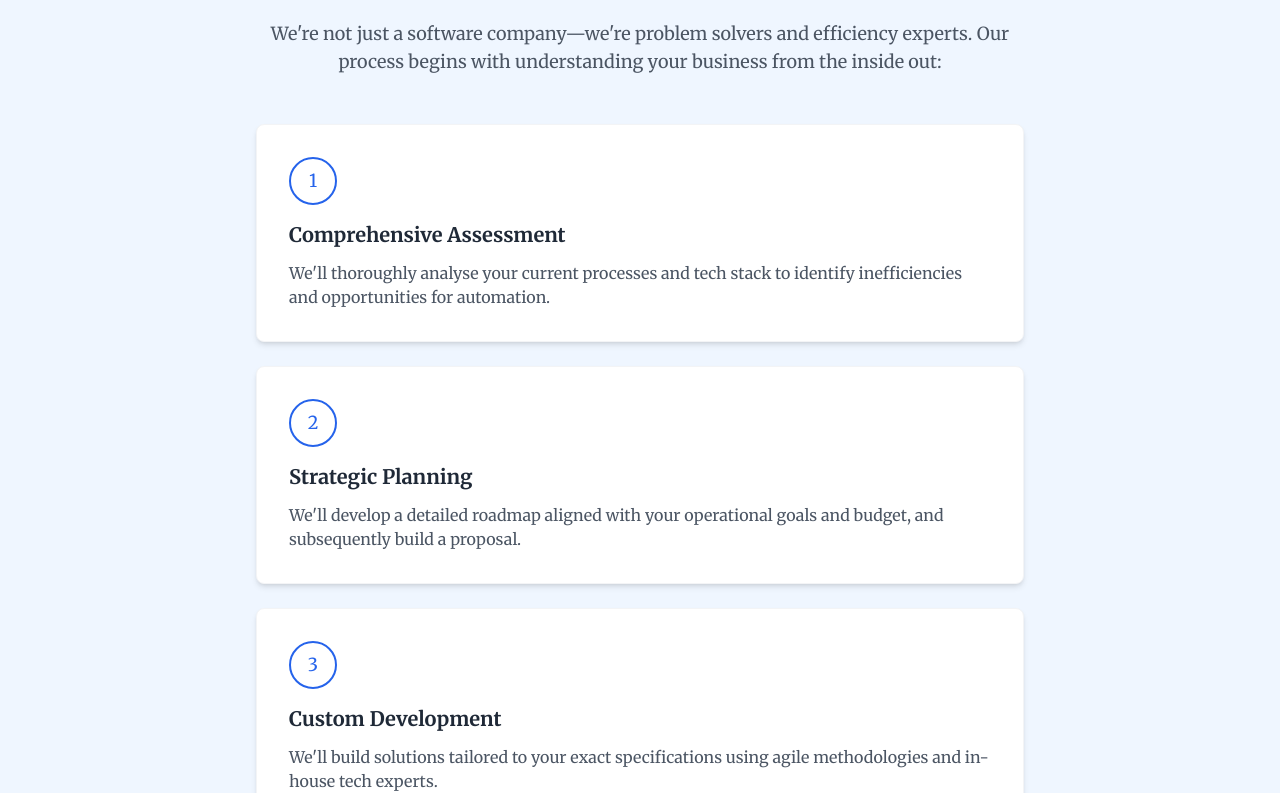
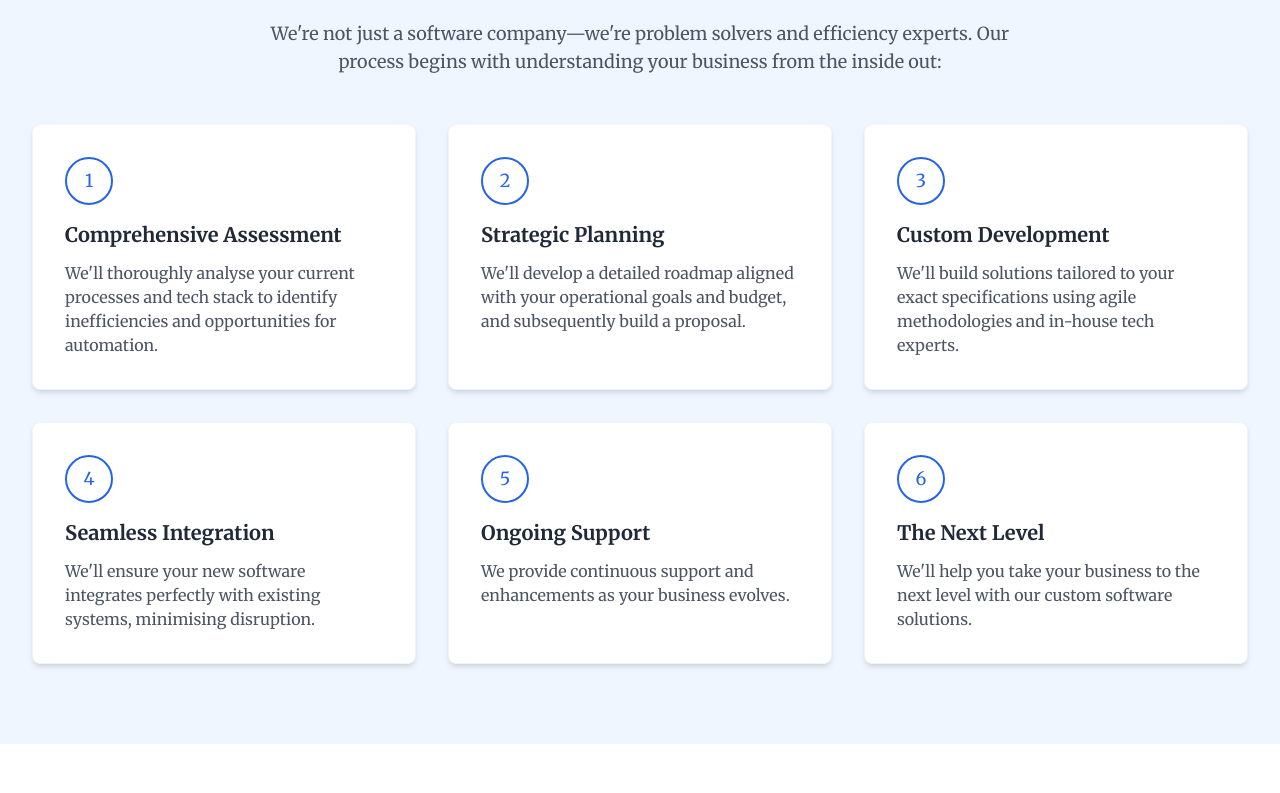
Before and after one commit to gerry004/dubsof, a Next.js app: page / in a window 1280 px wide. Shown: the part 1949-2742 px from the top of the page. Built offline with nearby package versions, Linux system fonts and the light colour scheme.

Commit message:
refactor

```diff
--- a/src/components/home/OurApproachSection.tsx
+++ b/src/components/home/OurApproachSection.tsx
@@ -1,3 +1,29 @@
+const APPROACH = [
+  {
+    title: 'Comprehensive Assessment',
+    description: "We'll thoroughly analyse your current processes and tech stack to identify inefficiencies and opportunities for automation.",
+  },
+  {
+    title: 'Strategic Planning',
+    description: "We'll develop a detailed roadmap aligned with your operational goals and budget, and subsequently build a proposal.",
+  },
+  {
+    title: 'Custom Development',
+    description: "We'll build solutions tailored to your exact specifications using agile methodologies and in-house tech experts.",
+  },
+  {
+    title: 'Seamless Integration',
+    description: "We'll ensure your new software integrates perfectly with existing systems, minimising disruption.",
+  },
+  {
+    title: 'Ongoing Support',
+    description: "We provide continuous support and enhancements as your business evolves.",
+  },
+  {
+    title: 'The Next Level',
+    description: "We'll help you take your business to the next level with our custom software solutions.",
+  },
+];
 export default function OurApproachSection() {
   return (
     <section className="py-20 bg-blue-50">
@@ -7,47 +33,16 @@ export default function OurApproachSection() {
           We're not just a software company—we're problem solvers and efficiency experts.
           Our process begins with understanding your business from the inside out:
         </p>
-
-        <div className="max-w-3xl mx-auto space-y-6">
-          <div className="bg-white p-8 rounded-lg shadow-md hover:shadow-lg transition-shadow duration-300 border border-gray-100">
-            <div className="w-12 h-12 border-2 border-blue-600 rounded-full flex items-center justify-center mb-4 text-blue-600 font-medium text-lg">1</div>
-            <h3 className="text-xl font-bold mb-3 text-gray-800">Comprehensive Assessment</h3>
+        <div className="grid grid-cols-1 md:grid-cols-2 lg:grid-cols-3 gap-8">
+          {APPROACH.map((item, i) => (
+            <div key={i} className="bg-white p-8 rounded-lg shadow-md hover:shadow-lg transition-shadow duration-300 border border-gray-100">
+            <div className="w-12 h-12 border-2 border-blue-600 rounded-full flex items-center justify-center mb-4 text-blue-600 font-medium text-lg">{i + 1}</div>
+            <h3 className="text-xl font-bold mb-3 text-gray-800">{item.title}</h3>
             <p className="text-gray-600">
-              We'll thoroughly analyse your current processes and tech stack to identify inefficiencies and opportunities for automation.
+              {item.description}
             </p>
           </div>
-
-          <div className="bg-white p-8 rounded-lg shadow-md hover:shadow-lg transition-shadow duration-300 border border-gray-100">
-            <div className="w-12 h-12 border-2 border-blue-600 rounded-full flex items-center justify-center mb-4 text-blue-600 font-medium text-lg">2</div>
-            <h3 className="text-xl font-bold mb-3 text-gray-800">Strategic Planning</h3>
-            <p className="text-gray-600">
-              We'll develop a detailed roadmap aligned with your operational goals and budget, and subsequently build a proposal.
-            </p>
-          </div>
-
-          <div className="bg-white p-8 rounded-lg shadow-md hover:shadow-lg transition-shadow duration-300 border border-gray-100">
-            <div className="w-12 h-12 border-2 border-blue-600 rounded-full flex items-center justify-center mb-4 text-blue-600 font-medium text-lg">3</div>
-            <h3 className="text-xl font-bold mb-3 text-gray-800">Custom Development</h3>
-            <p className="text-gray-600">
-              We'll build solutions tailored to your exact specifications using agile methodologies and in-house tech experts.
-            </p>
-          </div>
-
-          <div className="bg-white p-8 rounded-lg shadow-md hover:shadow-lg transition-shadow duration-300 border border-gray-100">
-            <div className="w-12 h-12 border-2 border-blue-600 rounded-full flex items-center justify-center mb-4 text-blue-600 font-medium text-lg">4</div>
-            <h3 className="text-xl font-bold mb-3 text-gray-800">Seamless Integration</h3>
-            <p className="text-gray-600">
-              We'll ensure your new software integrates perfectly with existing systems, minimising disruption.
-            </p>
-          </div>
-
-          <div className="bg-white p-8 rounded-lg shadow-md hover:shadow-lg transition-shadow duration-300 border border-gray-100">
-            <div className="w-12 h-12 border-2 border-blue-600 rounded-full flex items-center justify-center mb-4 text-blue-600 font-medium text-lg">5</div>
-            <h3 className="text-xl font-bold mb-3 text-gray-800">Ongoing Support</h3>
-            <p className="text-gray-600">
-              We provide continuous support and enhancements as your business evolves.
-            </p>
-          </div>
+        ))}
         </div>
       </div>
     </section>
--- a/src/components/home/PartnersSection.tsx
+++ b/src/components/home/PartnersSection.tsx
@@ -1,4 +1,11 @@
 import Image from 'next/image';
+
+const LOGOS = [
+  { src: '/images/logos/logo1.png', alt: 'Company 1' },
+  { src: '/images/logos/logo2.png', alt: 'Company 2' },
+  { src: '/images/logos/logo3.png', alt: 'Company 3' },
+  { src: '/images/logos/logo4.png', alt: 'Company 4' },
+];
 
 export default function PartnersSection() {
   return (
@@ -7,12 +14,7 @@ export default function PartnersSection() {
         <h2 className="text-4xl font-bold text-center mb-12 text-gray-800">Our Clients Work With</h2>
         <div className="flex flex-wrap justify-center items-center gap-8 md:gap-16">
           {/* Logo images */}
-          {[
-            { src: '/images/logos/logo1.png', alt: 'Company 1' },
-            { src: '/images/logos/logo2.png', alt: 'Company 2' },
-            { src: '/images/logos/logo3.png', alt: 'Company 3' },
-            { src: '/images/logos/logo4.png', alt: 'Company 4' },
-          ].map((logo, i) => (
+          {LOGOS.map((logo, i) => (
             <div key={i} className="w-32 h-12 bg-white rounded-md shadow-sm flex items-center justify-center border border-gray-100">
               <Image
                 src={logo.src}
--- a/src/components/home/WhyChooseUsSection.tsx
+++ b/src/components/home/WhyChooseUsSection.tsx
@@ -1,5 +1,7 @@
+import { useMemo } from 'react';
+
 export default function WhyChooseUsSection() {
-  const features = [
+  const features = useMemo(() => [
     {
       title: "Personalised Integration",
       description: "We craft solutions that align perfectly with your unique workflows.",
@@ -54,7 +56,7 @@ export default function WhyChooseUsSection() {
         </svg>
       )
     }
-  ];
+  ], []);
 
   return (
     <section className="py-20 bg-white">
```
